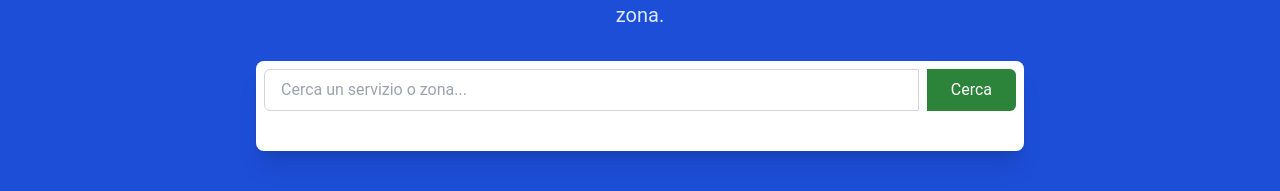
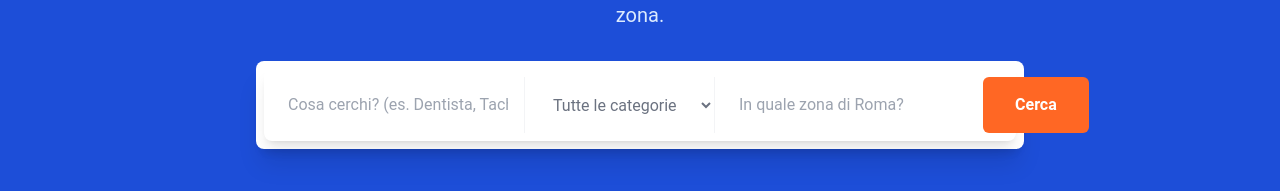
Before and after one commit to pisanabravetta-pixel/servizisalute-nuovo, a Next.js app: page / in a window 1280 px wide. Shown: the part 212-403 px from the top of the page. Built offline with nearby package versions, Linux system fonts and the light colour scheme.

Commit message:
Update SearchBar.js

```diff
--- a/components/SearchBar.js
+++ b/components/SearchBar.js
@@ -1,30 +1,27 @@
 import { useState } from 'react';
 
 export default function SearchBar() {
-  const [searchTerm, setSearchTerm] = useState('');
-
-  const handleSearch = (e) => {
-    e.preventDefault();
-    if (searchTerm.trim()) {
-      console.log('Searching for:', searchTerm);
-      // Add actual search logic here
-    }
-  };
-
   return (
-    <div className="mb-8">
-      <form onSubmit={handleSearch} className="flex gap-2">
+    <div className="w-full max-w-5xl mx-auto">
+      <form className="flex flex-col md:flex-row gap-2 bg-white p-2 rounded-lg shadow-lg">
         <input
           type="text"
-          placeholder="Cerca un servizio o zona..."
-          value={searchTerm}
-          onChange={(e) => setSearchTerm(e.target.value)}
-          className="flex-grow px-4 py-2 border border-gray-300 rounded-l-md focus:outline-none focus:ring-2 focus:ring-primary focus:border-transparent"
+          placeholder="Cosa cerchi? (es. Dentista, Tachipirina...)"
+          className="flex-[2] p-4 outline-none border-r border-gray-100 text-gray-700"
         />
-        <button
-          type="submit"
-          className="bg-primary text-white px-6 py-2 rounded-r-md hover:bg-primary-dark transition-colors"
-        >
+        <select className="flex-1 p-4 outline-none border-r border-gray-100 text-gray-500 bg-white">
+          <option>Tutte le categorie</option>
+          <option>Farmacie</option>
+          <option>Dentisti</option>
+          <option>Diagnostica</option>
+          <option>Servizi a domicilio</option>
+        </select>
+        <input
+          type="text"
+          placeholder="In quale zona di Roma?"
+          className="flex-1 p-4 outline-none text-gray-700"
+        />
+        <button className="bg-[#ff6724] hover:bg-[#e85a1a] text-white font-bold py-4 px-8 rounded-md transition-colors">
           Cerca
         </button>
       </form>
```
